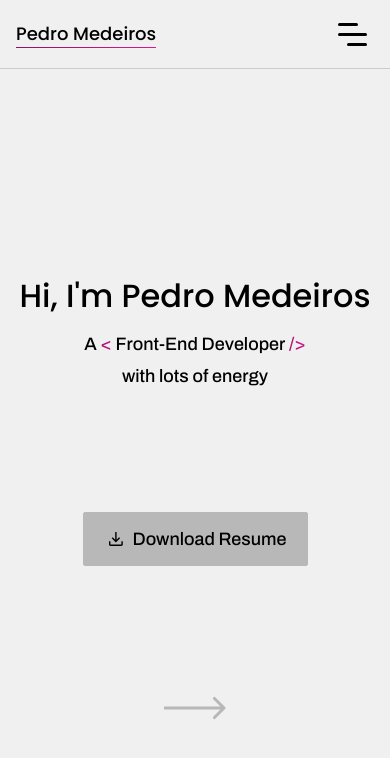
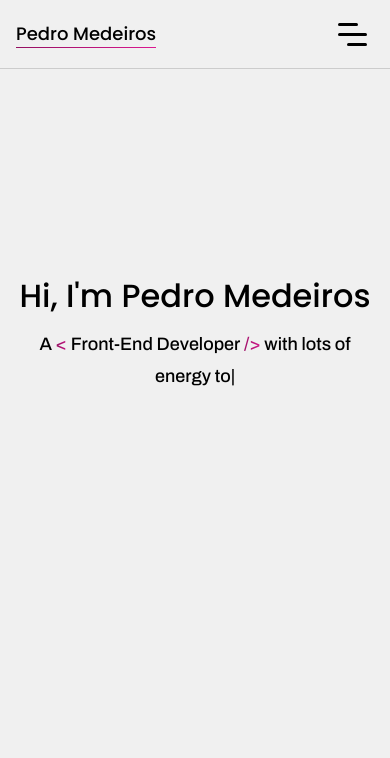
Before and after one commit to PedroMdrs/portoflio, a React (Vite) app: page /#/ in a window 390 px wide. Shown: the top 758 px of the page. Built offline with nearby package versions, Linux system fonts and the light colour scheme.

Commit message:
typewriter animation on homepage

```diff
--- a/src/Components/Home.tsx
+++ b/src/Components/Home.tsx
@@ -4,18 +4,44 @@ import Download from "./Icons/Download";
 import styles from "./Styles/Home.module.css";
 import Arrow from "./Icons/Arrow";
 import Typewriter from "./Typewriter";
+import React from "react";
 
 const Home = () => {
   const { theme } = useThemeContext();
+  const [cursor1, setCursor1] = React.useState("");
+  const [cursor2, setCursor2] = React.useState("hide");
+  const [button, setButton] = React.useState(false);
+  const [nextButton, setNextButton] = React.useState(false);
 
+  React.useEffect(() => {
+    setTimeout(() => {
+      setCursor1("hide");
+    }, 3800);
+    setTimeout(() => {
+      setCursor2("show");
+    }, 4000);
+    setTimeout(() => {
+      setCursor2("hide");
+    }, 6000);
+    setTimeout(() => {
+      setButton(true);
+    }, 7000);
+    setTimeout(() => {
+      setNextButton(true);
+    }, 7500);
+  }, []);
   return (
     <div className={styles.home}>
       <div className={`${styles.title}`}>
         <h1 id="title" className={styles[theme]}>
+          <div className={styles.typewriterContainer}>
             <Typewriter text="Hi, " />
-          <Typewriter container={"span"} text=" I'm Pedro Medeiros" delay={1} />
+            <Typewriter text=" I'm Pedro Medeiros" delay={1} />
+          </div>
+          <span data-cursor={cursor1 === "hide" ? "hide" : ""}>|</span>
         </h1>
         <h2 id="sub-title" className={styles[theme]}>
+          <div className={styles.typewriterContainer}>
             <Typewriter text="A " speed={30} delay={4} />
             <Typewriter container={"span"} text=" < " speed={30} delay={4.1} />
             <Typewriter text="Front-End Developer" speed={30} delay={4.2} />
@@ -23,19 +49,26 @@ const Home = () => {
             <Typewriter
               text="with lots of energy to learn new things."
               speed={30}
-            delay={4.9}
+              delay={4.8}
             />
+          </div>
+          <span data-cursor={cursor2 === "hide" ? "hide" : ""}>|</span>
         </h2>
       </div>
       <a
         title="Download Resume"
-        className={styles[theme]}
+        className={`${styles[theme]} ${button ? styles.slideUp : ""}`}
         href="Resume.pdf"
         download="PedroMedeirosResume.pdf"
       >
         <Download /> <p>Download Resume</p>
       </a>
-      <div title="Next Page" className={`${styles.tab} ${styles[theme]}`}>
+      <div
+        title="Next Page"
+        className={`${styles.tab} ${styles[theme]} ${
+          nextButton ? styles.slideRight : ""
+        }`}
+      >
         <NavLink to={"projects"}>
           <Arrow />
         </NavLink>
--- a/src/Components/Hooks/useTypeWriter.tsx
+++ b/src/Components/Hooks/useTypeWriter.tsx
@@ -9,7 +9,6 @@ export const useTypewriter = (text: string, speed = 100, delay = 0) => {
       const typingInterval = setInterval(() => {
         if (i < text.length) {
           setDisplayText(text.substring(0, i + 1));
-          console.log(text.substring(0, i + 1));
           i++;
         } else {
           clearInterval(typingInterval);
--- a/src/Components/Styles/Home.module.css
+++ b/src/Components/Styles/Home.module.css
@@ -10,6 +10,7 @@
   justify-content: center;
   align-items: center;
   gap: 120px;
+  max-height: 100vh;
   margin-top: 260px;
 }
 .home .title {
@@ -19,6 +20,10 @@
   align-items: center;
   gap: 12px;
   text-align: center;
+}
+.home .title h1 > span[data-cursor=hide],
+.home .title h2 > span[data-cursor=hide] {
+  display: none;
 }
 .home .title h1 {
   font-weight: 500;
@@ -47,13 +52,13 @@
 .home .title h1.light {
   border-color: #000000;
 }
+.home .title h1 div {
+  display: inline;
+}
 @keyframes cursor {
   to {
-    opacity: 1;
+    opacity: 0;
   }
-}
-.home .title h1 div {
-  display: inline-block;
 }
 .home .title h2 {
   font-weight: 500;
@@ -74,15 +79,15 @@
   color: #000000;
 }
 .home .title h2 div {
-  display: inline-block;
+  display: inline;
 }
-.home .title h2 span {
+.home .title h2 .typewriterContainer span {
   background: linear-gradient(270deg, #dc1891 0%, #931061 100%);
   background-clip: text;
   -webkit-background-clip: text;
   -webkit-text-fill-color: transparent;
 }
-.home a {
+.home > a {
   display: inline-flex;
   padding: 10px 20px;
   align-items: center;
@@ -93,33 +98,35 @@
   font-size: 18px;
   line-height: 32px;
   display: flex;
-  align-items: centers;
+  opacity: 0;
+  position: relative;
+  bottom: -50px;
 }
-.home a.dark {
+.home > a.dark {
   background: #292929;
 }
-.home a.light {
+.home > a.light {
   background: #b8b8b8;
 }
-.home a.dark {
+.home > a.dark {
   color: #e0e0e0;
 }
-.home a.light {
+.home > a.light {
   color: #000000;
 }
-.home a:hover {
+.home > a:hover {
   background: transparent;
 }
-.home a:hover.dark {
+.home > a:hover.dark {
   border-color: #292929;
 }
-.home a:hover.light {
+.home > a:hover.light {
   border-color: #b8b8b8;
 }
-.home a.dark {
+.home > a.dark {
   border-color: #292929;
 }
-.home a.light {
+.home > a.light {
   border-color: #b8b8b8;
 }
 .home .tab {
@@ -134,9 +141,33 @@
 @media only screen and (max-width: 760px) {
   .home .tab {
     display: block;
+    position: relative;
+    opacity: 0;
+    right: 100px;
   }
   .home .tab a {
     color: currentColor;
     border: none !important;
   }
+}
+
+.slideUp {
+  animation: slideUp 0.5s forwards;
+}
+
+@keyframes slideUp {
+  to {
+    opacity: 1;
+    bottom: 0;
+  }
+}
+.slideRight {
+  animation: slideRight 0.8s forwards;
+}
+
+@keyframes slideRight {
+  to {
+    right: 0;
+    opacity: 1;
+  }
 }/*# sourceMappingURL=Home.module.css.map */
--- a/src/Components/Styles/Home.module.scss
+++ b/src/Components/Styles/Home.module.scss
@@ -5,12 +5,17 @@
 .home {
   @include column-flex;
   gap: $gap7;
+  max-height: 100vh;
   margin-top: $gap9;
-
   .title {
     @include column-flex;
     gap: $gap1;
     text-align: center;
+
+    h1 > span[data-cursor="hide"],
+    h2 > span[data-cursor="hide"] {
+      display: none;
+    }
     h1 {
       @include media(m) {
         @include type-2(32px);
@@ -18,16 +23,16 @@
       @include type-2(80px);
       @include themify("color", "text");
       @include themify("border-color", "text");
-      @keyframes cursor {
-        to {
-          opacity: 1;
-        }
-      }
+
       div {
-        display: inline-block;
+        display: inline;
       }
     }
-
+    @keyframes cursor {
+      to {
+        opacity: 0;
+      }
+    }
     h2 {
       @include media(m) {
         @include type-1(18px);
@@ -35,27 +40,31 @@
       @include type-1(24px);
       @include themify("color", "text");
       div {
-        display: inline-block;
+        display: inline;
       }
-      span {
+      .typewriterContainer span {
         @include text-gradient;
       }
     }
   }
 
-  a {
+  > a {
     @include button;
     @include type-1(18px);
     @include themify("border-color", "border");
     display: flex;
-    align-items: centers;
+    opacity: 0;
+    position: relative;
+    bottom: -50px;
   }
   .tab {
     display: none;
     @include themify("color", "border");
     @include media(m) {
       display: block;
-
+      position: relative;
+      opacity: 0;
+      right: 100px;
       a {
         color: currentColor;
         border: none !important;
@@ -63,3 +72,23 @@
     }
   }
 }
+
+.slideUp {
+  animation: slideUp 0.5s forwards;
+}
+@keyframes slideUp {
+  to {
+    opacity: 1;
+    bottom: 0;
+  }
+}
+
+.slideRight {
+  animation: slideRight 0.8s forwards;
+}
+@keyframes slideRight {
+  to {
+    right: 0;
+    opacity: 1;
+  }
+}
--- a/src/Components/Styles/Projects.module.css
+++ b/src/Components/Styles/Projects.module.css
@@ -44,6 +44,7 @@
        column-gap: 40px;
   row-gap: 80px;
   grid-template-columns: 1fr 1fr;
+  overflow: hidden;
 }
 @media only screen and (max-width: 1400px) {
   .projects .cards {
--- a/src/Components/Styles/Projects.module.scss
+++ b/src/Components/Styles/Projects.module.scss
@@ -21,6 +21,7 @@
     column-gap: $gap4;
     row-gap: $gap6;
     grid-template-columns: 1fr 1fr;
+    overflow: hidden;
     @include media(t) {
       grid-template-columns: 1fr;
     }
```
Also changed, not shown: 2 other files (tests, documents, lock files or other folders). Lines whose indentation alone changed are shown as unchanged.
